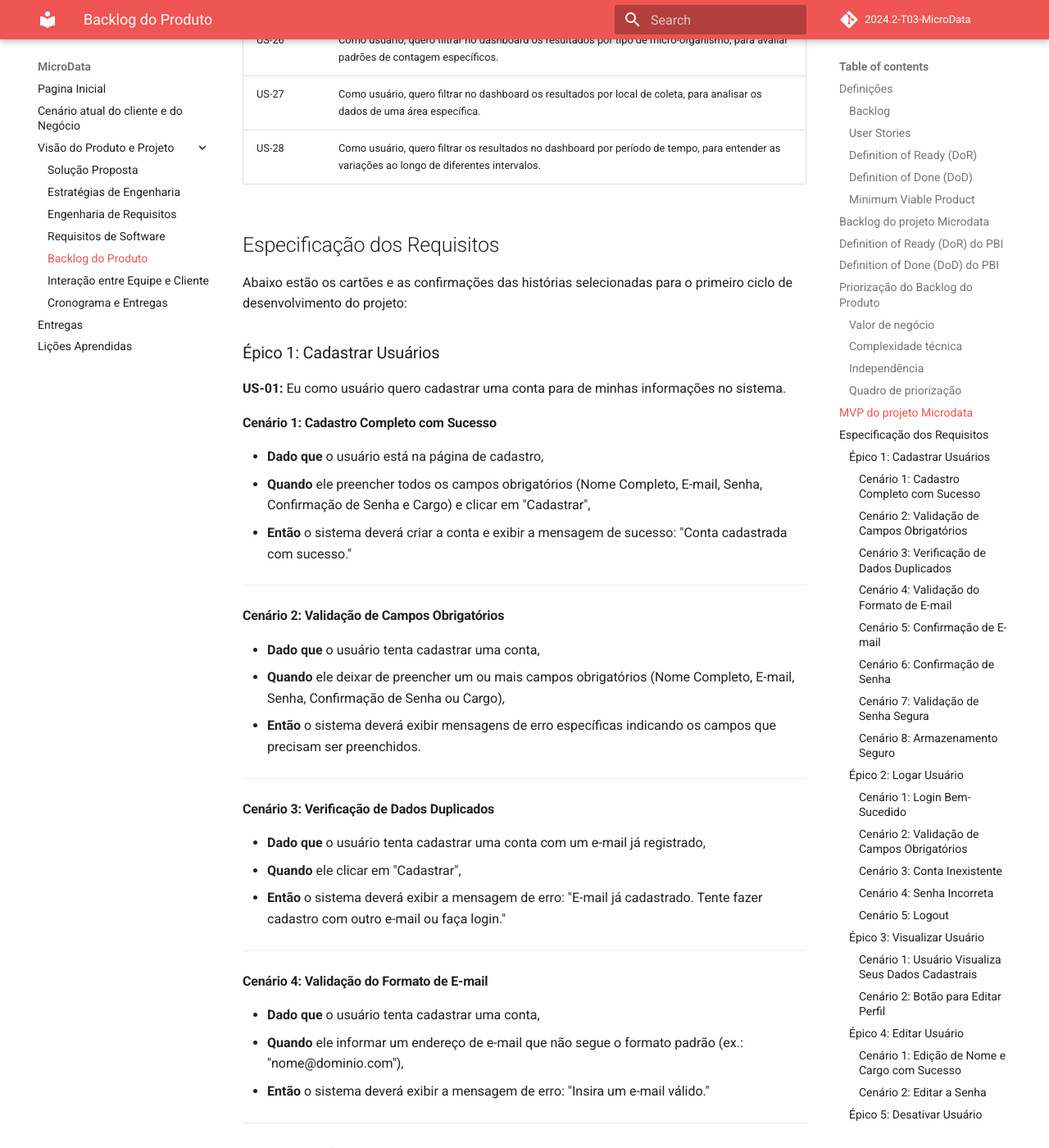
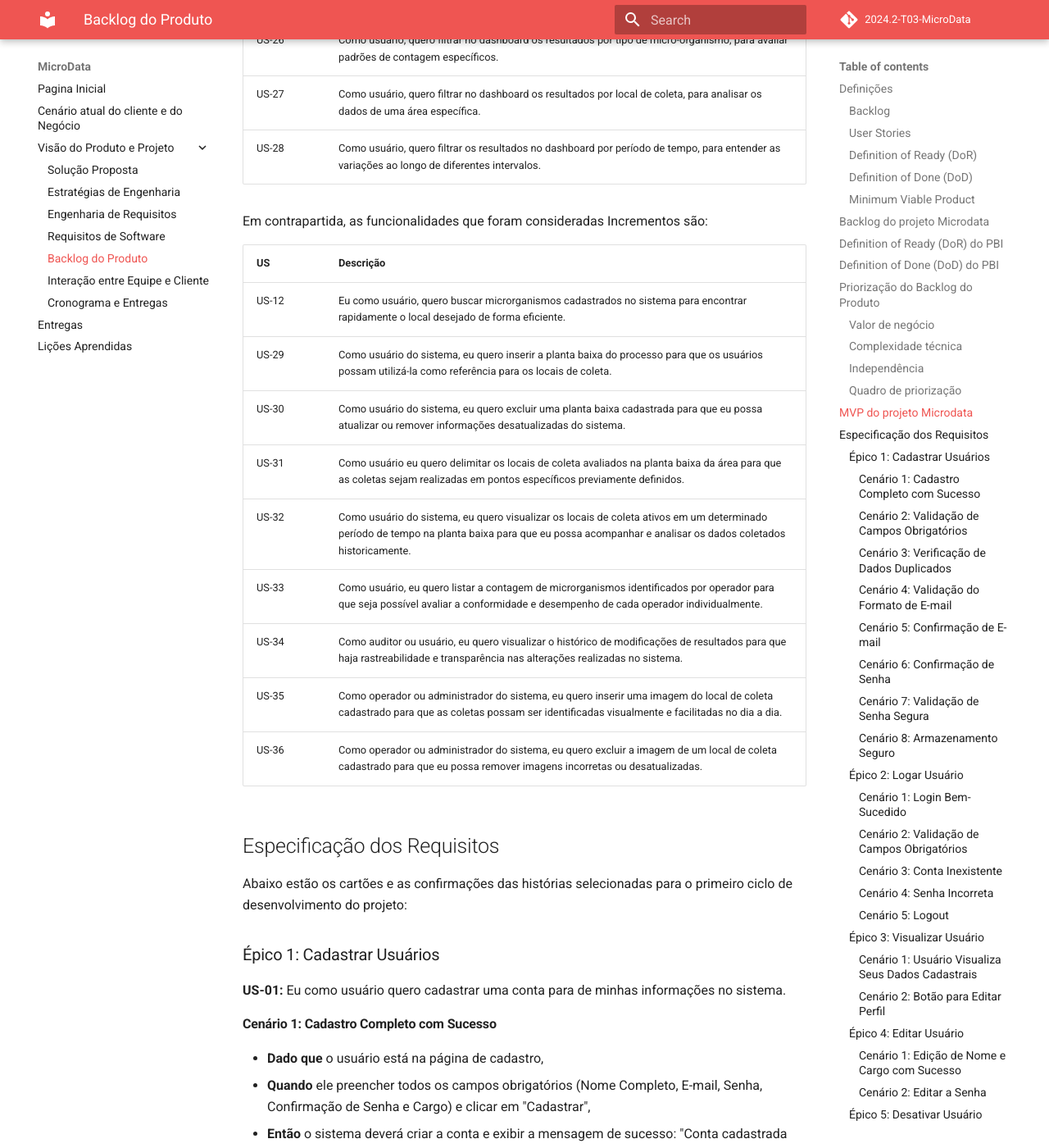
Before and after one commit to storch7/2024.2-T03-MicroData, an MkDocs documentation site: the page built from docs/backlog/backlog.md, in a window 1280 px wide and 1400 px high, scrolled down 11042 px. Shown: the whole window at 82% size. Built offline with MkDocs 1.6.1 and Material for MkDocs 9.7.7, drawn with Linux system fonts in a browser that asks for light colours; comment, search, counter and statistics services are not loaded.

Commit message:
Adicionando funcionalidades que foram consideradas incremento

```diff
--- a/docs/backlog/backlog.md
+++ b/docs/backlog/backlog.md
@@ -176,6 +176,23 @@ Foi levado em consideração o quadro de priorização para a definição do MVP
 | US-26  | Como usuário, quero filtrar no dashboard os resultados por tipo de micro-organismo, para avaliar padrões de contagem específicos. |
 | US-27  | Como usuário, quero filtrar no dashboard os resultados por local de coleta, para analisar os dados de uma área específica. |
 | US-28  | Como usuário, quero filtrar os resultados no dashboard por período de tempo, para entender as variações ao longo de diferentes intervalos. |
+
+Em contrapartida, as funcionalidades que foram consideradas Incrementos são:
+
+
+| US    | Descrição                                                                                                      |
+|-------|--------------------------------------------------------------------------------------------------------------|
+| US-12 | Eu como usuário, quero buscar microrganismos cadastrados no sistema para encontrar rapidamente o local desejado de forma eficiente. |
+| US-29 | Como usuário do sistema, eu quero inserir a planta baixa do processo para que os usuários possam utilizá-la como referência para os locais de coleta. |
+| US-30 | Como usuário do sistema, eu quero excluir uma planta baixa cadastrada para que eu possa atualizar ou remover informações desatualizadas do sistema. |
+| US-31 | Como usuário eu quero delimitar os locais de coleta avaliados na planta baixa da área para que as coletas sejam realizadas em pontos específicos previamente definidos. |
+| US-32 | Como usuário do sistema, eu quero visualizar os locais de coleta ativos em um determinado período de tempo na planta baixa para que eu possa acompanhar e analisar os dados coletados historicamente. |
+| US-33 | Como usuário, eu quero listar a contagem de microrganismos identificados por operador para que seja possível avaliar a conformidade e desempenho de cada operador individualmente. |
+| US-34 | Como auditor ou usuário, eu quero visualizar o histórico de modificações de resultados para que haja rastreabilidade e transparência nas alterações realizadas no sistema. |
+| US-35 | Como operador ou administrador do sistema, eu quero inserir uma imagem do local de coleta cadastrado para que as coletas possam ser identificadas visualmente e facilitadas no dia a dia. |
+| US-36 | Como operador ou administrador do sistema, eu quero excluir a imagem de um local de coleta cadastrado para que eu possa remover imagens incorretas ou desatualizadas. |
+
+
 
 ## Especificação dos Requisitos
 
```
